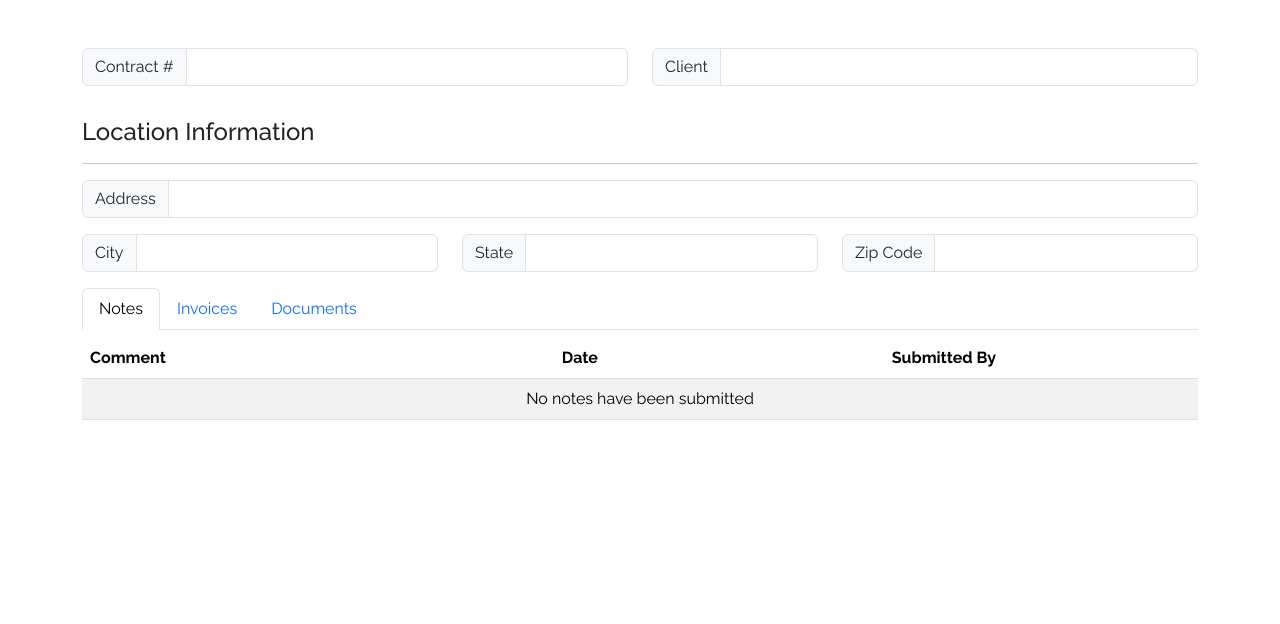
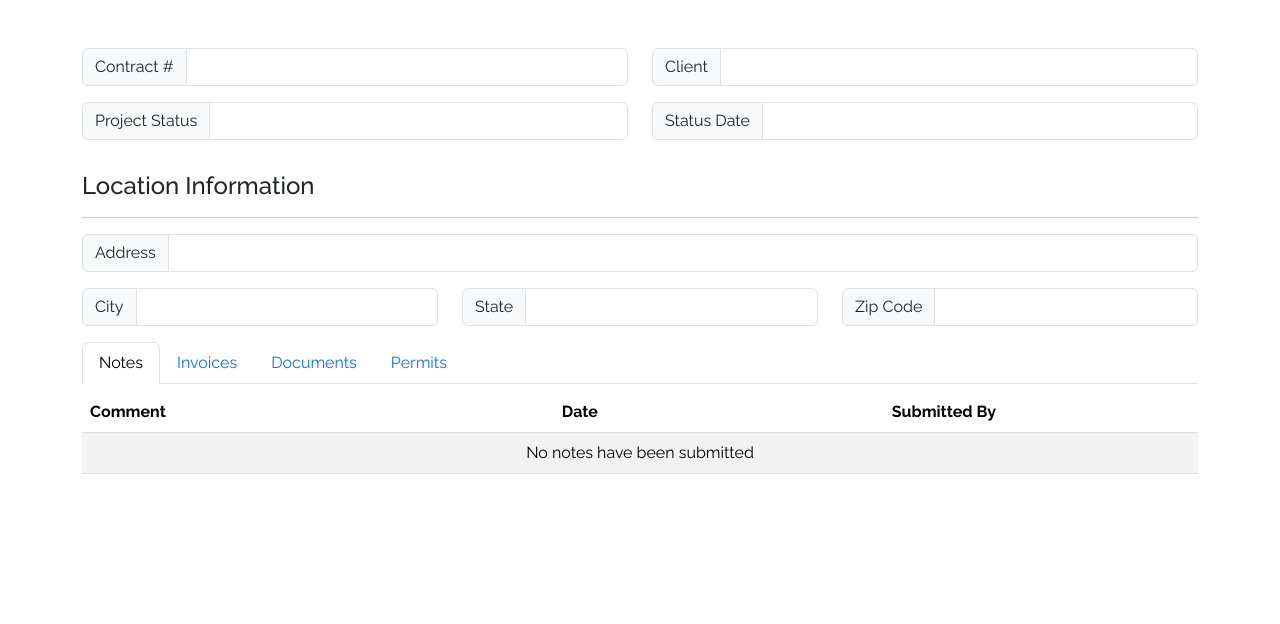
Before and after one commit to Melz8bit/fiat-plumbing, a Flask app: template templates/project.html in a window 1280 px wide. Shown: the part 56-680 px from the top of the page. Before the commit the page ends 476 px from the top, so only its background shows below. Run offline with Flask 3, Linux system fonts and the light colour scheme; the template is opened without the code that fills it, so the values that code supplies are empty.

Commit message:
Project status
- Added project status and status date fields to project view

```diff
--- a/templates/project.html
+++ b/templates/project.html
@@ -35,6 +35,23 @@
                         <span class="input-group-text" id="basic-addon1">Client</span>
                         <input type="text" class="form-control" value="{{ project['clients.name'] }}"
                             aria-label="address" aria-describedby="basic-addon1" readonly>
+                    </div>
+                </div>
+            </div>
+            <div class="row">
+                <div class="col">
+                    <div class="input-group mb-3">
+                        <span class="input-group-text" id="basic-addon1">Project Status</span>
+                        <input type="text" class="form-control" value="{{ project['status'] | capitalize }}"
+                            aria-label="address" aria-describedby="basic-addon1" readonly>
+                    </div>
+                </div>
+                <div class="col">
+                    <div class="input-group mb-3">
+                        <span class="input-group-text" id="basic-addon1">Status Date</span>
+                        <input type="text" class="form-control"
+                            value="{{ project['status_date'].strftime('%m-%d-%Y') }}" aria-label="address"
+                            aria-describedby="basic-addon1" readonly>
                     </div>
                 </div>
             </div>
@@ -92,6 +109,10 @@
                 <button class="nav-link" id="documents-tab" data-bs-toggle="tab" data-bs-target="#documents-tab-pane"
                     type="button" role="tab" aria-controls="documents-tab-pane" aria-selected="false">Documents</button>
             </li>
+            <li class="nav-item" role="presentation">
+                <button class="nav-link" id="permits-tab" data-bs-toggle="tab" data-bs-target="#permits-tab-pane"
+                    type="button" role="tab" aria-controls="permits-tab-pane" aria-selected="false">Permits</button>
+            </li>
         </ul>
 
         <!-- Subsections -->
@@ -122,6 +143,13 @@
                     {% include 'project_documents.html' %}
                 </div>
             </div>
+
+            <!-- Permits -->
+            <div class="tab-pane fade" id="permits-tab-pane" role="tabpanel" aria-labelledby="permits-tab" tabindex="0">
+                <div class="ratio ratio-16x9">
+                    <h3>Coming Soon</h3>
+                </div>
+            </div>
         </div>
     </div>
     {% include 'flash_message.html' %}
```
